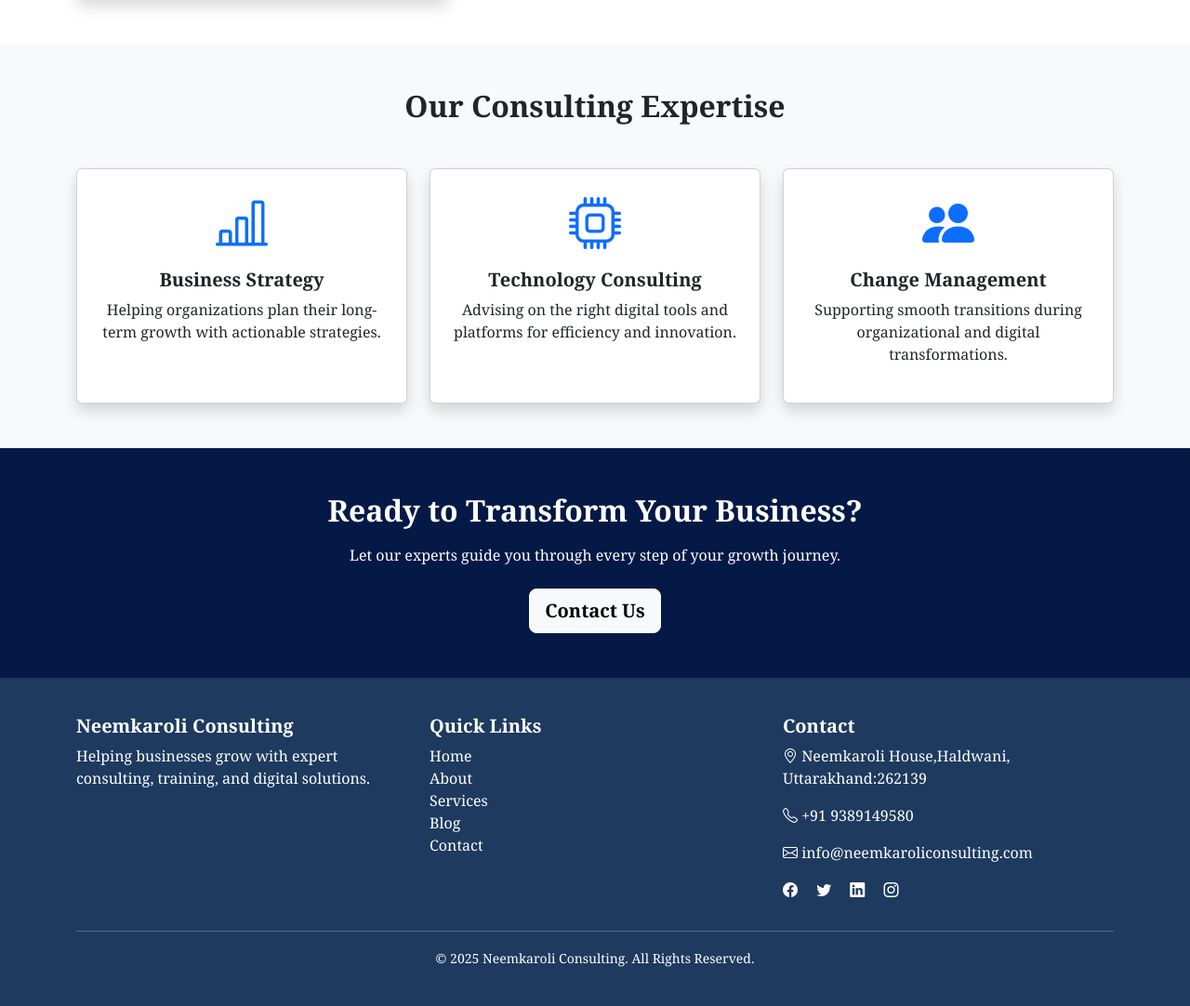
After one commit to neemkaroli12/Neemkaroli-_Consulting, a Django app: template consulting_app/templates/consulting.html in a window 1280 px wide. The commit adds this page. Shown: the part 970-2052 px from the top of the page at 93% size. Run offline with Django 5.2, Linux system fonts and the light colour scheme; the template is opened without the code that fills it, so the values that code supplies are empty.

Commit message:
implementation.html layout.html

```diff
--- /dev/null
+++ b/consulting_app/templates/consulting.html
@@ -0,0 +1,76 @@
+{% extends "layout.html" %}
+{% load static %}
+
+{% block title %}Consulting Services{% endblock %}
+
+{% block content %}
+<!-- Hero Section -->
+<section class="hero-section text-white text-center d-flex align-items-center justify-content-center"
+         style="background: url('{% static 'images/consulting-bg.jpg' %}') center/cover no-repeat; height: 60vh; position: relative;">
+  <div class="hero-overlay" style="position:absolute; top:0; left:0; right:0; bottom:0; background: rgba(5,25,70,0.7);"></div>
+  <div class="content position-relative" data-aos="fade-up">
+    <h1 class="display-4 fw-bold">Consulting Services</h1>
+    <p class="lead">Guiding businesses with strategy, innovation, and technology expertise</p>
+  </div>
+</section>
+
+<!-- Intro Section -->
+<section class="py-5">
+  <div class="container">
+    <div class="row align-items-center">
+      <div class="col-lg-6 mb-4 mb-lg-0" data-aos="fade-right">
+        <img src="{% static 'images/consulting-team.jpg' %}" class="img-fluid rounded shadow" alt="Consulting Team">
+      </div>
+      <div class="col-lg-6" data-aos="fade-left">
+        <h2 class="fw-bold mb-3">Why Choose Our Consulting?</h2>
+        <p>We partner with businesses to identify challenges, uncover opportunities, and deliver solutions that drive real growth. Our consulting services are designed to provide practical strategies aligned with your business goals.</p>
+        <ul class="list-unstyled">
+          <li><i class="bi bi-check-circle-fill text-primary"></i> Business Strategy & Roadmap</li>
+          <li><i class="bi bi-check-circle-fill text-primary"></i> Technology Advisory</li>
+          <li><i class="bi bi-check-circle-fill text-primary"></i> Digital Transformation</li>
+          <li><i class="bi bi-check-circle-fill text-primary"></i> Operations Optimization</li>
+        </ul>
+      </div>
+    </div>
+  </div>
+</section>
+
+<!-- Services Cards -->
+<section class="py-5 bg-light">
+  <div class="container">
+    <h2 class="text-center fw-bold mb-5" data-aos="fade-up">Our Consulting Expertise</h2>
+    <div class="row g-4">
+      <div class="col-md-4" data-aos="zoom-in">
+        <div class="card shadow h-100 text-center p-4">
+          <i class="bi bi-bar-chart-line display-4 text-primary mb-3"></i>
+          <h5 class="fw-bold">Business Strategy</h5>
+          <p>Helping organizations plan their long-term growth with actionable strategies.</p>
+        </div>
+      </div>
+      <div class="col-md-4" data-aos="zoom-in" data-aos-delay="100">
+        <div class="card shadow h-100 text-center p-4">
+          <i class="bi bi-cpu display-4 text-primary mb-3"></i>
+          <h5 class="fw-bold">Technology Consulting</h5>
+          <p>Advising on the right digital tools and platforms for efficiency and innovation.</p>
+        </div>
+      </div>
+      <div class="col-md-4" data-aos="zoom-in" data-aos-delay="200">
+        <div class="card shadow h-100 text-center p-4">
+          <i class="bi bi-people-fill display-4 text-primary mb-3"></i>
+          <h5 class="fw-bold">Change Management</h5>
+          <p>Supporting smooth transitions during organizational and digital transformations.</p>
+        </div>
+      </div>
+    </div>
+  </div>
+</section>
+
+<!-- Call to Action -->
+<section class="py-5 text-white" style="background-color:#051946ff;">
+  <div class="container text-center" data-aos="fade-up">
+    <h2 class="fw-bold mb-3">Ready to Transform Your Business?</h2>
+    <p class="mb-4">Let our experts guide you through every step of your growth journey.</p>
+    <a href="{% url 'consulting_app:contact' %}" class="btn btn-light btn-lg fw-bold">Contact Us</a>
+  </div>
+</section>
+{% endblock %}
--- a/consulting_app/templates/implementation.html
+++ b/consulting_app/templates/implementation.html
@@ -177,7 +177,7 @@
 .hero-section {
   position: relative;
   height: 85vh;
-  background: url("{% static 'images/image.png' %}") center/cover no-repeat;
+  background: url("{% static 'images/imple.png' %}") center/cover no-repeat;
   overflow: hidden;
 }
 .hero-overlay {
```
Also changed, not shown: static/images/imple.png (added).
